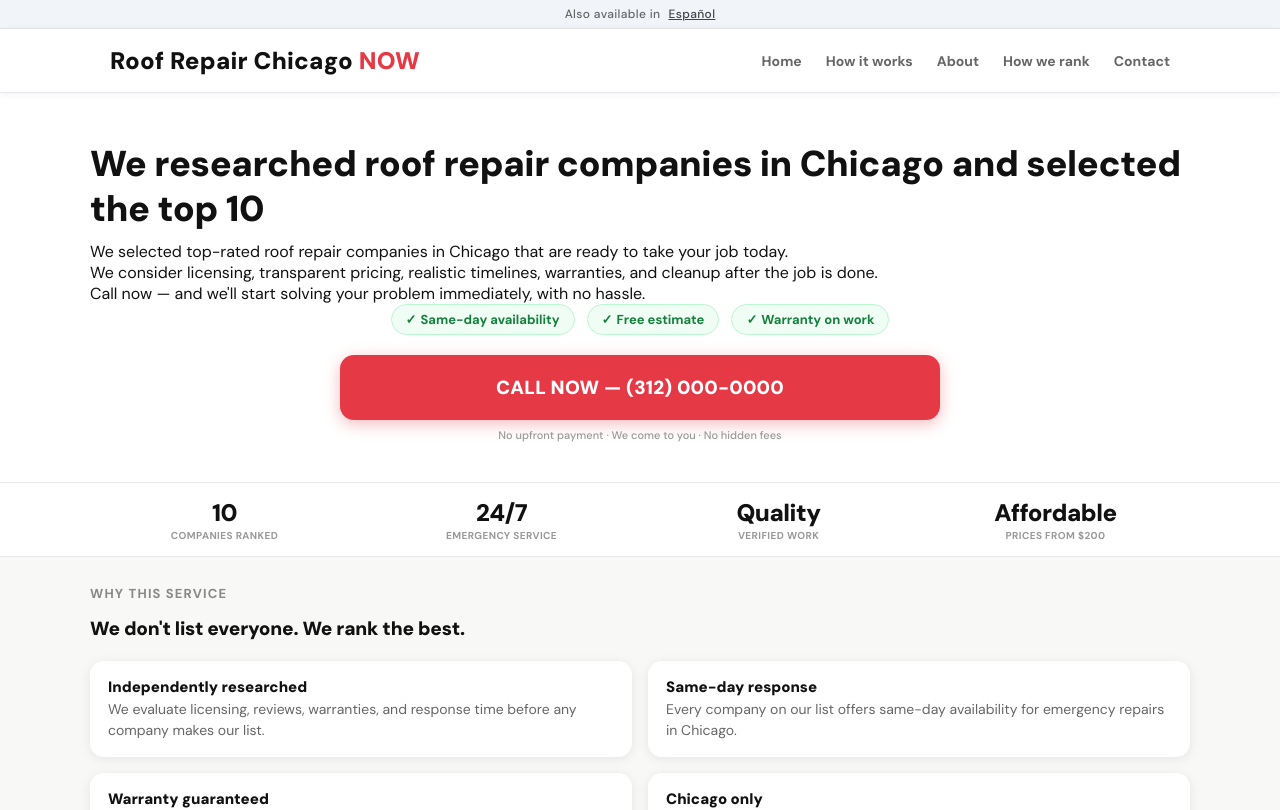
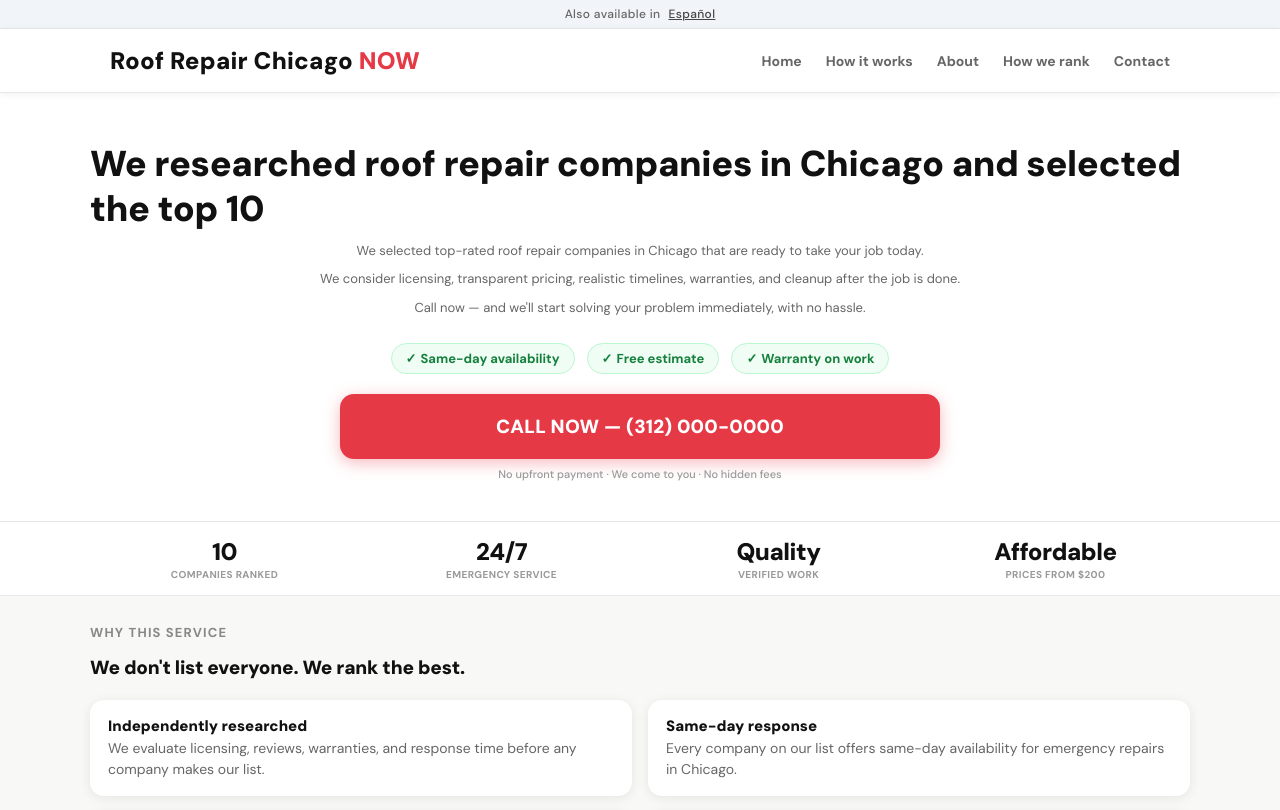
Before and after one commit to dm100usa-oss/roof-repair-chicago-now, a Next.js app: page / in a window 1280 px wide. Shown: the top 810 px of the page. Built offline with nearby package versions, Linux system fonts and the light colour scheme.

Commit message:
Add files via upload

```diff
--- a/src/app/page.module.css
+++ b/src/app/page.module.css
@@ -20,6 +20,18 @@
   color: var(--text-muted);
   line-height: 1.55;
   margin-bottom: 1.5rem;
+}
+
+.heroSubBlock {
+  text-align: center;
+  margin-bottom: 1.5rem;
+}
+
+.heroSubBlock p {
+  font-size: 13px;
+  color: var(--text-muted);
+  line-height: 1.6;
+  margin: 0 0 .5rem;
 }
 
 .factors {
```
